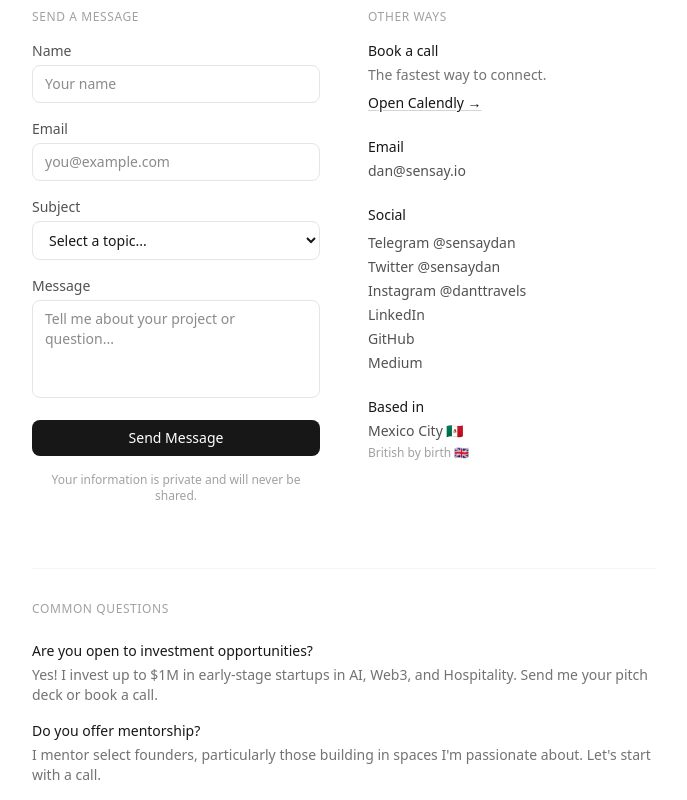
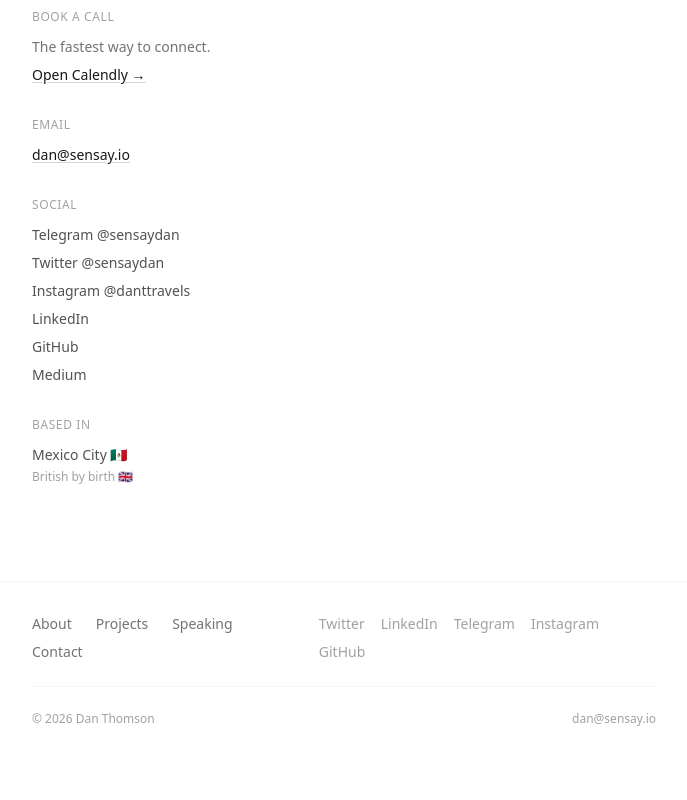
Before and after one commit to sensaydan/danthomson-site, a Next.js app: page /contact in a window 1280 px wide. Shown: the part 280-1080 px from the top of the page, without its empty margins (296-983 px from the left). After the commit the page ends 1039 px from the top, so only its background shows below. Built offline with nearby package versions, Linux system fonts and the light colour scheme.

Commit message:
Remove contact form - email and socials is enough

```diff
--- a/src/app/contact/page.tsx
+++ b/src/app/contact/page.tsx
@@ -1,12 +1,11 @@
 import { Metadata } from "next";
-import ContactForm from "@/components/ContactForm";
 
 export const metadata: Metadata = {
   title: "Contact",
-  description: "Get in touch with Dan Thomson. Book a call, send a message, or connect on social media.",
+  description: "Get in touch with Dan Thomson. Book a call, send an email, or connect on social media.",
   openGraph: {
     title: "Contact - Dan Thomson",
-    description: "Book a call or send a message to Dan Thomson.",
+    description: "Book a call or connect with Dan Thomson.",
   },
 };
 
@@ -21,25 +20,12 @@ export default function ContactPage() {
         book me for speaking, or just say hello.
       </p>
 
-      <div className="grid md:grid-cols-2 gap-12">
-        {/* Contact Form */}
-        <div>
-          <h2 className="text-xs font-medium text-neutral-400 uppercase tracking-wider mb-4">
-            Send a Message
-          </h2>
-          <ContactForm />
-        </div>
-
-        {/* Other Ways */}
-        <div>
-          <h2 className="text-xs font-medium text-neutral-400 uppercase tracking-wider mb-4">
-            Other Ways
-          </h2>
-
-          <div className="space-y-6 text-sm">
+      <div className="space-y-8 text-sm">
         {/* Book a Call */}
         <div>
-              <h3 className="font-medium text-neutral-900 mb-1">Book a call</h3>
+          <h2 className="text-xs font-medium text-neutral-400 uppercase tracking-wider mb-3">
+            Book a call
+          </h2>
           <p className="text-neutral-500 mb-2">
             The fastest way to connect.
           </p>
@@ -55,10 +41,12 @@ export default function ContactPage() {
 
         {/* Email */}
         <div>
-              <h3 className="font-medium text-neutral-900 mb-1">Email</h3>
+          <h2 className="text-xs font-medium text-neutral-400 uppercase tracking-wider mb-3">
+            Email
+          </h2>
           <a
             href="mailto:dan@sensay.io"
-                className="text-neutral-600 hover:text-neutral-900"
+            className="text-neutral-900 link"
           >
             dan@sensay.io
           </a>
@@ -66,8 +54,10 @@ export default function ContactPage() {
 
         {/* Social */}
         <div>
-              <h3 className="font-medium text-neutral-900 mb-2">Social</h3>
-              <ul className="space-y-1 text-neutral-600">
+          <h2 className="text-xs font-medium text-neutral-400 uppercase tracking-wider mb-3">
+            Social
+          </h2>
+          <ul className="space-y-2 text-neutral-600">
             <li>
               <a
                 href="https://t.me/sensaydan"
@@ -133,7 +123,9 @@ export default function ContactPage() {
 
         {/* Location */}
         <div>
-              <h3 className="font-medium text-neutral-900 mb-1">Based in</h3>
+          <h2 className="text-xs font-medium text-neutral-400 uppercase tracking-wider mb-3">
+            Based in
+          </h2>
           <p className="text-neutral-600">
             Mexico City 🇲🇽
           </p>
@@ -143,43 +135,5 @@ export default function ContactPage() {
         </div>
       </div>
     </div>
-      </div>
-
-      {/* FAQ */}
-      <section className="mt-16 pt-8 border-t border-neutral-100">
-        <h2 className="text-xs font-medium text-neutral-400 uppercase tracking-wider mb-6">
-          Common Questions
-        </h2>
-        <div className="space-y-4 text-sm">
-          <div>
-            <h3 className="font-medium text-neutral-900">Are you open to investment opportunities?</h3>
-            <p className="text-neutral-500 mt-1">
-              Yes! I invest up to $1M in early-stage startups in AI, Web3, and Hospitality.
-              Send me your pitch deck or book a call.
-            </p>
-          </div>
-          <div>
-            <h3 className="font-medium text-neutral-900">Do you offer mentorship?</h3>
-            <p className="text-neutral-500 mt-1">
-              I mentor select founders, particularly those building in spaces I&apos;m passionate
-              about. Let&apos;s start with a call.
-            </p>
-          </div>
-          <div>
-            <h3 className="font-medium text-neutral-900">How can I book you for speaking?</h3>
-            <p className="text-neutral-500 mt-1">
-              Use the contact form or email with details about your event, audience, and preferred topics.
-            </p>
-          </div>
-          <div>
-            <h3 className="font-medium text-neutral-900">What&apos;s the best way to reach you?</h3>
-            <p className="text-neutral-500 mt-1">
-              For quick conversations, Calendly. For detailed inquiries with attachments, email.
-              For casual interaction, Twitter or Telegram DMs are open.
-            </p>
-          </div>
-        </div>
-      </section>
-    </div>
   );
 }
--- a/src/components/ContactForm.tsx
+++ /dev/null
@@ -1,140 +0,0 @@
-"use client";
-
-import { useState } from "react";
-
-export default function ContactForm() {
-  const [status, setStatus] = useState<"idle" | "submitting" | "success" | "error">("idle");
-  const [errorMessage, setErrorMessage] = useState("");
-
-  async function handleSubmit(e: React.FormEvent<HTMLFormElement>) {
-    e.preventDefault();
-    setStatus("submitting");
-    setErrorMessage("");
-
-    const form = e.currentTarget;
-    const formData = new FormData(form);
-
-    try {
-      const response = await fetch("https://formspree.io/f/xpwzgkvd", {
-        method: "POST",
-        body: formData,
-        headers: {
-          Accept: "application/json",
-        },
-      });
-
-      if (response.ok) {
-        setStatus("success");
-        form.reset();
-      } else {
-        const data = await response.json();
-        setErrorMessage(data.error || "Something went wrong. Please try again.");
-        setStatus("error");
-      }
-    } catch {
-      setErrorMessage("Network error. Please check your connection and try again.");
-      setStatus("error");
-    }
-  }
-
-  if (status === "success") {
-    return (
-      <div className="py-8 text-center">
-        <p className="text-neutral-900 font-medium mb-2">Message sent!</p>
-        <p className="text-neutral-500 text-sm mb-4">
-          Thanks for reaching out. I&apos;ll get back to you soon.
-        </p>
-        <button
-          onClick={() => setStatus("idle")}
-          className="text-sm text-neutral-900 link"
-        >
-          Send another message
-        </button>
-      </div>
-    );
-  }
-
-  return (
-    <form onSubmit={handleSubmit} className="space-y-4">
-      <div>
-        <label htmlFor="name" className="block text-sm text-neutral-600 mb-1">
-          Name
-        </label>
-        <input
-          type="text"
-          id="name"
-          name="name"
-          required
-          className="w-full px-3 py-2 text-sm bg-white border border-neutral-200 rounded-lg focus:border-neutral-400 focus:ring-0 outline-none transition-colors"
-          placeholder="Your name"
-        />
-      </div>
-
-      <div>
-        <label htmlFor="email" className="block text-sm text-neutral-600 mb-1">
-          Email
-        </label>
-        <input
-          type="email"
-          id="email"
-          name="email"
-          required
-          className="w-full px-3 py-2 text-sm bg-white border border-neutral-200 rounded-lg focus:border-neutral-400 focus:ring-0 outline-none transition-colors"
-          placeholder="you@example.com"
-        />
-      </div>
-
-      <div>
-        <label htmlFor="subject" className="block text-sm text-neutral-600 mb-1">
-          Subject
-        </label>
-        <select
-          id="subject"
-          name="subject"
-          required
-          className="w-full px-3 py-2 text-sm bg-white border border-neutral-200 rounded-lg focus:border-neutral-400 focus:ring-0 outline-none transition-colors"
-        >
-          <option value="">Select a topic...</option>
-          <option value="investment">Investment Opportunity</option>
-          <option value="speaking">Speaking Engagement</option>
-          <option value="mentorship">Mentorship</option>
-          <option value="partnership">Partnership / Collaboration</option>
-          <option value="media">Media / Press</option>
-          <option value="other">Other</option>
-        </select>
-      </div>
-
-      <div>
-        <label htmlFor="message" className="block text-sm text-neutral-600 mb-1">
-          Message
-        </label>
-        <textarea
-          id="message"
-          name="message"
-          required
-          rows={4}
-          className="w-full px-3 py-2 text-sm bg-white border border-neutral-200 rounded-lg focus:border-neutral-400 focus:ring-0 outline-none transition-colors resize-none"
-          placeholder="Tell me about your project or question..."
-        />
-      </div>
-
-      {status === "error" && (
-        <div className="p-3 text-sm text-red-600 bg-red-50 border border-red-100 rounded-lg">
-          {errorMessage}
-        </div>
-      )}
-
-      <button
-        type="submit"
-        disabled={status === "submitting"}
-        className="w-full px-4 py-2 text-sm bg-neutral-900 hover:bg-neutral-800 disabled:bg-neutral-400 text-white font-medium rounded-lg transition-colors"
-      >
-        {status === "submitting" ? "Sending..." : "Send Message"}
-      </button>
-
-      <p className="text-neutral-400 text-xs text-center">
-        Your information is private and will never be shared.
-      </p>
-    </form>
-  );
-}
```
Lines whose indentation alone changed are shown as unchanged.
